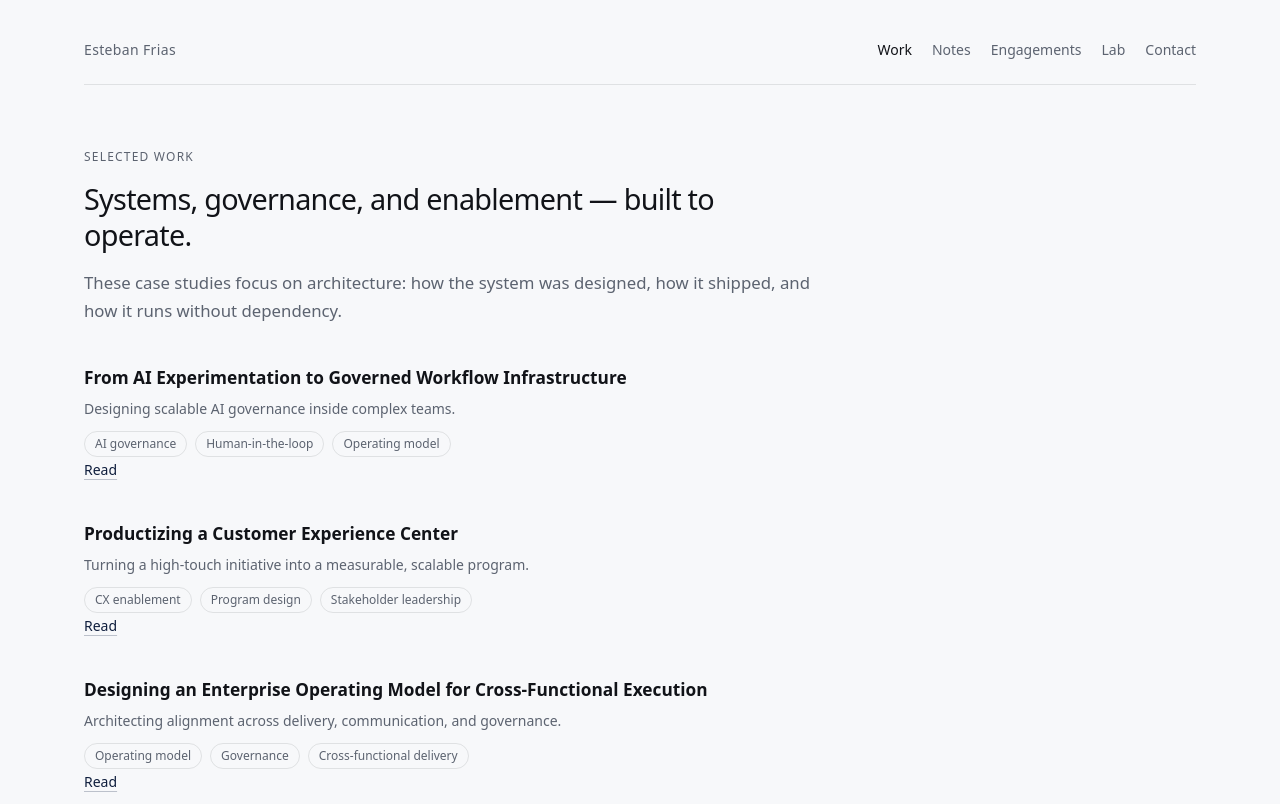
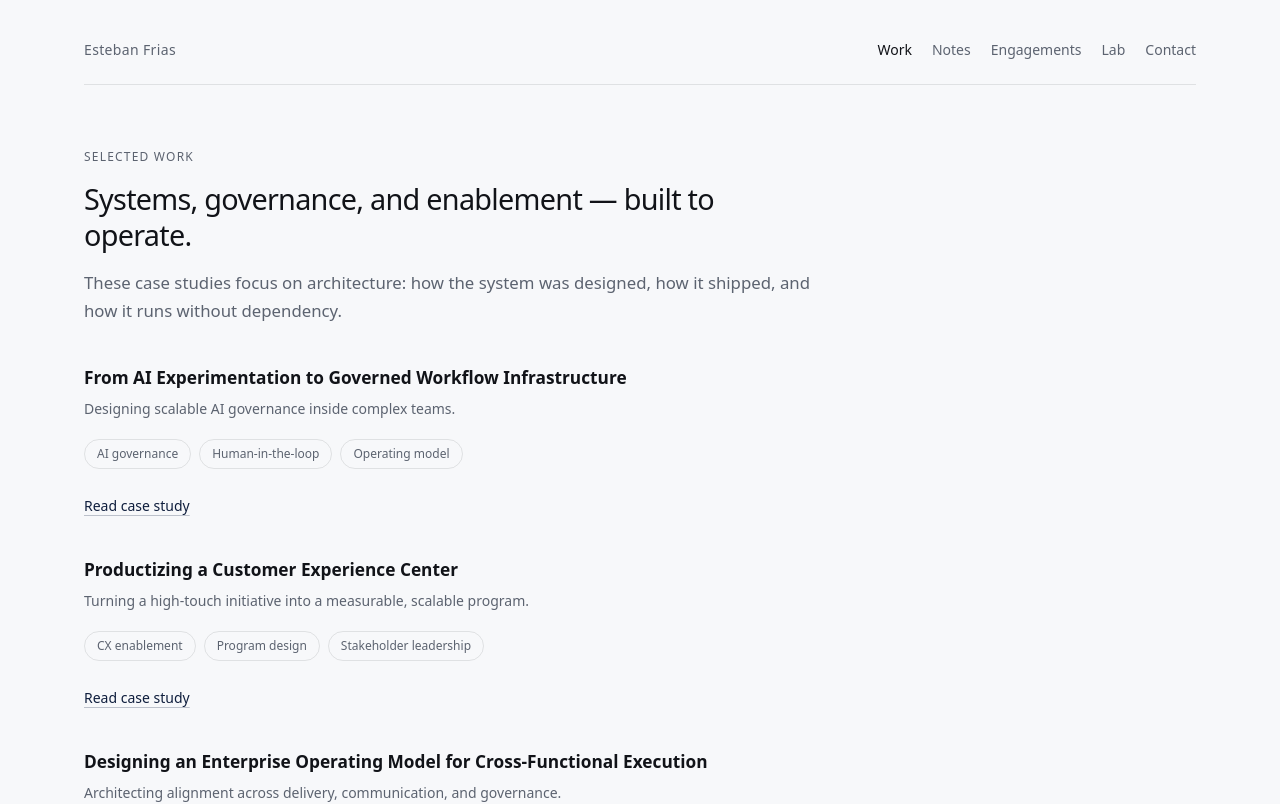
Before and after one commit to gq5957/estebanfrias, a React (Vite) app: page /work in a window 1280 px wide. Shown: the top 804 px of the page. Built offline with nearby package versions, Linux system fonts and the light colour scheme.

Commit message:
Update Work.tsx

```diff
--- a/src/pages/Work.tsx
+++ b/src/pages/Work.tsx
@@ -9,7 +9,8 @@ export default function Work() {
         <Kicker>Selected work</Kicker>
         <H2>Systems, governance, and enablement — built to operate.</H2>
         <P>
-          These case studies focus on architecture: how the system was designed, how it shipped, and how it runs without dependency.
+          These case studies focus on architecture: how the system was designed, how it shipped,
+          and how it runs without dependency.
         </P>
       </div>
 
@@ -21,15 +22,30 @@ export default function Work() {
                 {w.title}
               </div>
             </Link>
+
             <div className="text-sm text-[color:var(--muted)]">{w.deck}</div>
-            <div className="flex flex-wrap gap-2 pt-1">
+
+            {/* Tags */}
+            <div className="pt-3 flex flex-wrap gap-2">
               {w.tags.map((t) => (
-                <span key={t} className="text-xs text-[color:var(--muted)] border hairline rounded-full px-2.5 py-1">
+                <span
+                  key={t}
+                  className="text-xs text-[color:var(--muted)] border hairline rounded-full px-3 py-1.5"
+                >
                   {t}
                 </span>
               ))}
             </div>
-            <Link to={`/work/${w.slug}`} className="link text-sm text-[color:var(--accent)]">Read</Link>
+
+            {/* CTA */}
+            <div className="pt-4">
+              <Link
+                to={`/work/${w.slug}`}
+                className="link text-sm text-[color:var(--accent)]"
+              >
+                Read case study
+              </Link>
+            </div>
           </div>
         ))}
       </div>
```
